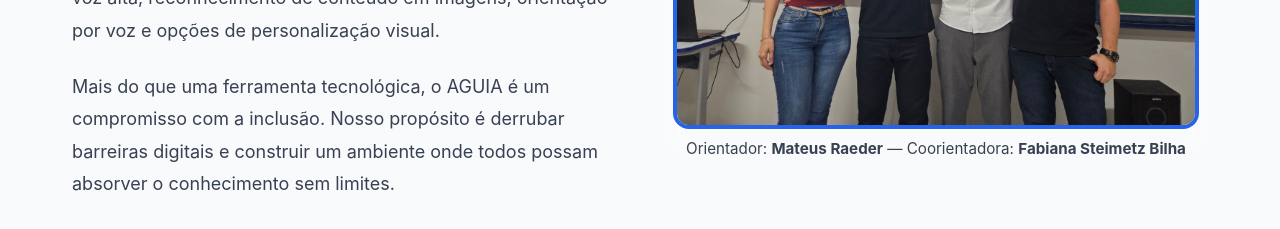
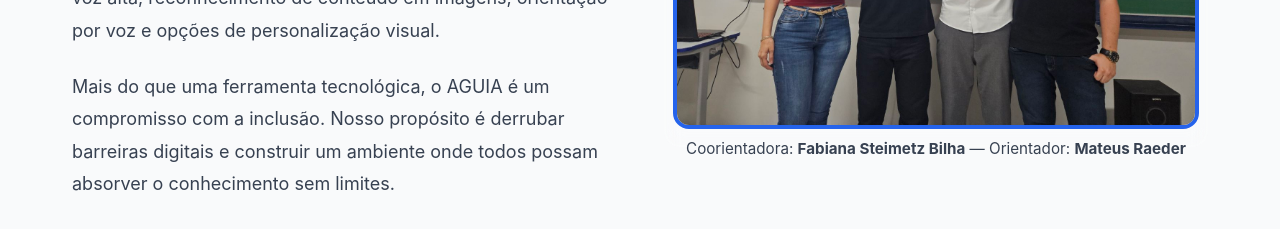
Before and after one commit to MatheusBordinhao/AguiaWeb, a plain HTML site: page index.html in a window 1280 px wide. Shown: the part 1120-1349 px from the top of the page. Drawn offline with Linux system fonts and the light colour scheme; no server answers.

Commit message:
Corrige a ordem dos nomes dos orientadores na seção da equipe

```diff
--- a/index.html
+++ b/index.html
@@ -158,8 +158,8 @@
                 style="border: 4px solid #2563eb"
               />
               <p style="margin-top: 8px; font-size: 0.95rem; color: #374151;">
-                Orientador: <strong>Mateus Raeder</strong> — Coorientadora:
-                <strong>Fabiana Steimetz Bilha</strong>
+                Coorientadora: <strong>Fabiana Steimetz Bilha</strong> — Orientador:
+                <strong>Mateus Raeder</strong>
               </p>
             </div>
           </div>
```
